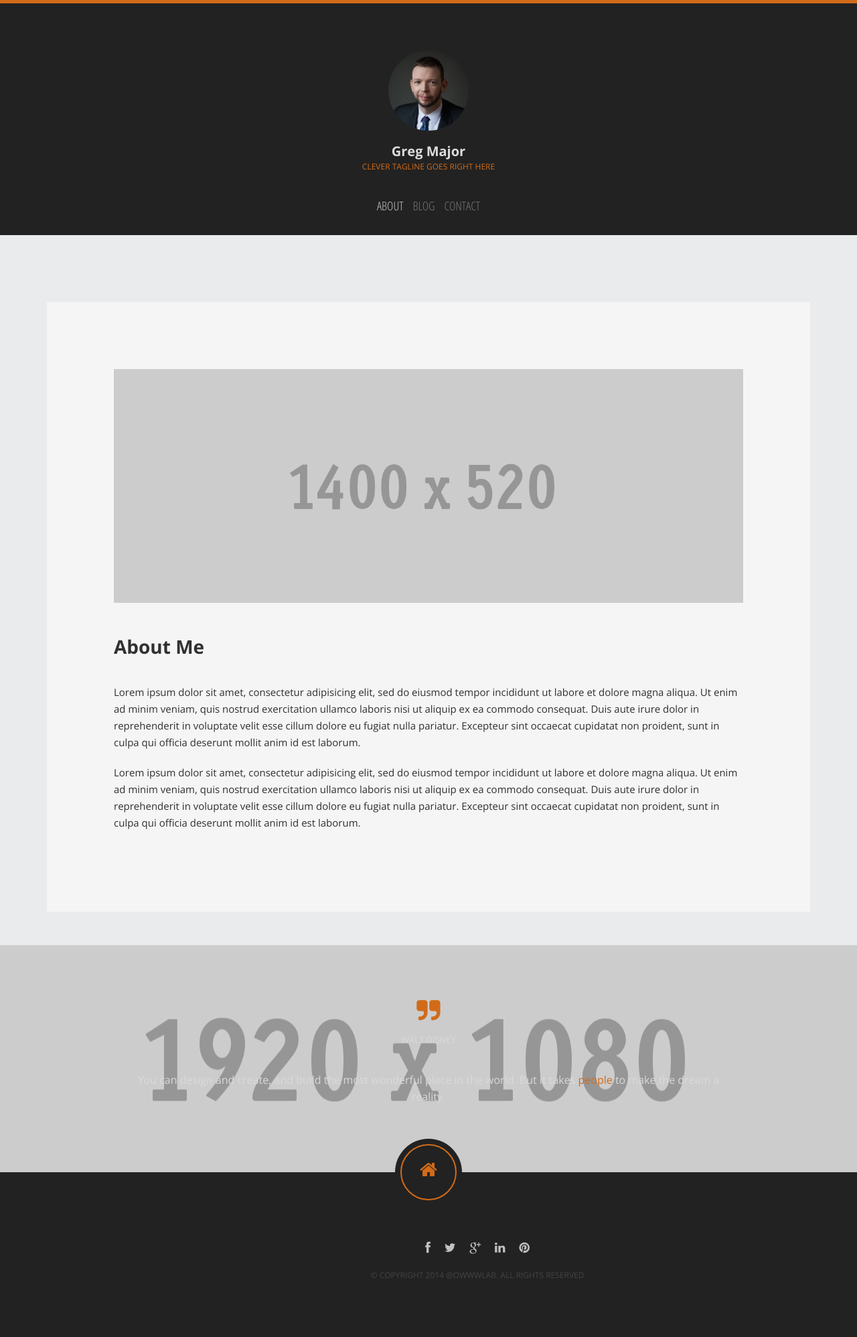
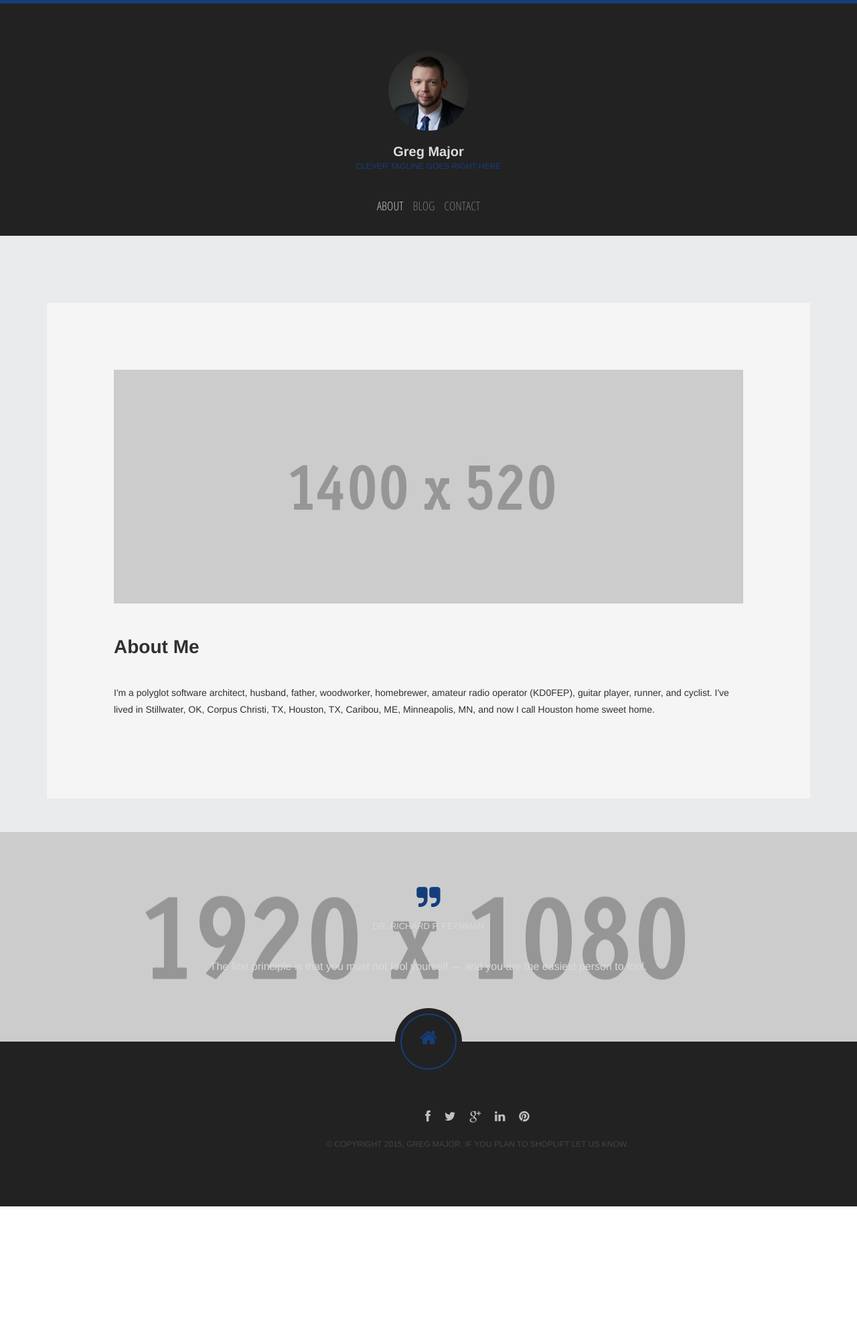
Before and after one commit to gregmajor/gregmajor.github.io, a Jekyll site: the page built from pages/about.html, in a window 1280 px wide. Shown: the whole page at 67% size. Built offline with Jekyll 4.4.1, drawn with Linux system fonts in a browser that asks for light colours; Markdown is read by kramdown in place of the engine named in the settings; after the commit the page ends 1801 px from its top, so only the background shows below that.

Commit message:
Style updates

```diff
--- a/Gemfile
+++ b/Gemfile
@@ -1,2 +1,3 @@
 source 'https://rubygems.org'
 gem 'github-pages'
+gem 'wdm', '>= 0.1.0' if Gem.win_platform?
--- a/_config.yml
+++ b/_config.yml
@@ -8,4 +8,4 @@ paginate_path: "page:num"
 
 markdown: rdiscount
 permalink: pretty
-pygments: false
+highlighter: pygments
--- a/_includes/footer.html
+++ b/_includes/footer.html
@@ -6,9 +6,9 @@
                         <div class="quote-icon">
                             <i class="fa fa-quote-right"></i>
                         </div>
-                        <span class="quote-name">Walt Disney</span>
+                        <span class="quote-name">Dr. Richard P. Feynman</span>
                         <div class="quote-text">
-                            You can design and create, and build the most wonderful place in the world. But it takes <span class="colored-text">people</span> to make the dream a reality.
+                            The first principle is that you must not fool yourself — and you are the easiest person to fool.
                         </div>
                     </div>
                 </div>
@@ -22,7 +22,7 @@
                         <li><a href="#"><i class="fa fa-linkedin"></i></a></li>
                         <li><a href="#"><i class="fa fa-pinterest"></i></a></li>
                     </ul>
-                    <div id="copyright">© COPYRIGHT 2014 @owwwlab.  ALL RIGHTS RESERVED</div>
+                    <div id="copyright">© Copyright 2015, Greg Major. If you plan to shoplift let us know.</div>
                     <a id="home-circle" href="{{site.url}}"><i class="fa fa-home"></i></a>
                 </div>
             </div>
--- a/_includes/header.html
+++ b/_includes/header.html
@@ -32,7 +32,7 @@
                     <ul id="contact-list">
                         <li><a href="mailto:greg@gregmajor.com">greg@gregmajor.com</a></li>
                         <li class="separator">/</li>
-                        <li><a href="#">#Johndow</a></li>
+                        <li><a href="#">#gregmajor</a></li>
                     </ul>
                 </div>
                 <a href="#" id="contact-close"><i class="fa fa-times"></i></a>
--- a/css/style.css
+++ b/css/style.css
@@ -3,25 +3,29 @@
 http://themeforest.net/user/owwwlab/portfolio
 **************************************************/
 
+/* Blue 143E7B */
+/* Orange d16b19 */
+
 body{
-	font-family:'Open Sans', 'sans-serif';
-	font-size:15px;
+	font-family: Open Sans', 'sans-serif';
+	font-size: 15px;
 	line-height: 25px;
-	font-weight:400;
-	color:#303030;
+	font-weight: 400;
+	color: #303030;
 }
+
 a{
-	color:#d16b19;
+	color: #143E7B;
 	text-decoration: none;
 }
 
 a:hover,a:focus{
-	color:#303030;
+	color: #303030;
 	text-decoration: none;
 }
 
 .post-item .post-body a:hover,.page-contents a:hover{
-	color:#838383;
+	color: #838383;
 }
 
 p{
@@ -31,23 +35,24 @@ p{
 h1{
 	font-size: 29px;
 }
+
 h2{
 	font-size: 24px;
 }
 h3{
 	font-size: 19px;
 }
+
 h4{
 	font-size: 15px;
 }
 
+/*---Header----*/
 
-/*Header
- **************************************************/
 header{
-	border-top:5px solid #d16b19;
+	border-top: 5px solid #143E7B;
 	background: #222222;
-	padding:70px 0 20px 0;
+	padding: 70px 0 20px 0;
 	text-align: center;
 	position: relative;
 	overflow: hidden;
@@ -55,40 +60,44 @@ header{
 
 #logo{
 	width: 120px;
-	height:120px;
-	margin:0 auto 20px auto;
+	height: 120px;
+	margin: 0 auto 20px auto;
 }
+
 #logo img{
 	border-radius: 50%;
 	width: 100%;
 }
+
 #site-heading .title{
 	font-weight: 700;
-	color:#dedcdb;
+	color: #dedcdb;
 	margin: 0 0 5px 0;
 	font-size: 20px;
 }
+
 #site-heading .subtitle{
 	font-weight: 300;
-	color: #d16b19;
+	color: #143E7B;
 	text-transform: uppercase;
-	margin:0 0 35px 0;
+	margin: 0 0 35px 0;
 	font-size: 12px;
 }
 
 /*---Navigation----*/
 
 #nav{
-	margin-top:40px;
+	margin-top: 40px;
 	padding: 0;
 	list-style: none;
 }
+
 #nav li{
 	display: inline-block;
 }
 
 #nav li a{
-	color:#767777;
+	color: #767777;
 	font-size: 18px;
 	text-transform: uppercase;
 	font-family: 'Open Sans Condensed';
@@ -106,41 +115,40 @@ header{
 }
 
 #nav li a:hover,#nav li a:focus,#nav li.active a{
-	color:#c5c5c5;
+	color: #c5c5c5;
 }
 
+/*---Social icons---*/
 
-/*---Social icons---*/
 .social-icons{
 	margin: 0;
 	padding: 0;
 	list-style: none;
 	margin-bottom: 5px;
 }
+
 .social-icons li{
 	display: inline-block;
 	padding-right: 10px;
+}
 
-}
 .social-icons li:last-child{
 	padding: 0;
 }
 .social-icons li a{
 	color: #c1c1c1;
 	font-size: 20px;
-
 }
 
 .social-icons li a:hover,.social-icons li a:focus{
-	color:#c1c1c1;
+	color: #c1c1c1;
 }
 
 #copyright{
 	font-size: 10px;
-	color:#444;
+	color: #444;
 	text-transform: uppercase;
 }
-
 
 /*---Contact---*/
 #contact-wrapper{
@@ -153,10 +161,9 @@ header{
 	z-index: 10;
 }
 
-
 #contact-content{
 	text-align: center;
-	color:#d16b19;
+	color: #143E7B;
 	padding: 122px 40px;
 }
 
@@ -165,16 +172,17 @@ header{
 	margin-bottom: 30px;
 }
 
-
 #contact-list {
 	padding: 0;
 	margin: 0;
 	list-style: none;
 }
+
 #contact-list li{
 	display: inline-block;
 	margin-right: 20px;
 }
+
 #contact-wrapper .separator{
 	font-size: 28px;
 }
@@ -183,6 +191,7 @@ header{
 	font-family: 'Open Sans Condensed';
 	font-size: 30px;
 }
+
 #contact-close{
 	display: block;
 	position: absolute;
@@ -201,29 +210,34 @@ header{
 	     -o-transition: all .25s ease;
 	        transition: all .25s ease;
 }
+
 #contact-wrapper a:hover{
-	color:#ccc;
+	color: #ccc;
 }
-/*Main content
- **************************************************/
+
+/*---Main Content----*/
 
 #main-contents{
 	background-color: #eaebec;
 	padding-top:100px;
 }
+
 .page-contents{
 	padding: 100px;
 	background: #f5f5f5;
 	margin-bottom: 50px;
 }
+
 .page-contents .first-elem{
 	margin-top: 0;
 }
+
 .page-title{
 	margin: 50px 0 40px 0;
 	font-weight: 700;
 	font-size: 28px;
 }
+
 .page-subtitle{
 	font-size: 14px;
 	margin-top: 0;
@@ -235,25 +249,26 @@ header{
 	max-width: 100%;
 }
 
-/*blog
- **************************************************/
+/*---Blog----*/
+
 .post-item{
 	padding: 100px;
-	/*padding: 100px;*/
 	background: #f5f5f5;
 	margin-bottom: 50px;
-	border-bottom: 2px solid #d16b19;
+	border-bottom: 2px solid #143E7B;
 }
 
 .post-item .post-header img{
 	width: 100%;
 }
+
 .post-item .post-header .video-wrapper {
 	position: relative;
 	padding-bottom: 56.25%; /* 16:9 */
 	padding-top: 25px;
 	height: 0;
 }
+
 .post-item .post-header .video-wrapper iframe {
 	position: absolute;
 	top: 0;
@@ -261,32 +276,39 @@ header{
 	width: 100%;
 	height: 100%;
 }
+
 .post-item .post-header .audio-wrapper iframe {
 	width: 100%;
 }
+
 .post-item.quote-post{
 	padding: 0;
 }
+
 .post-item  .quote-wrapper {
 	position: relative;
 	overflow: hidden;
 }
+
 .post-item  .quote-wrapper img{
 	width: 100%;
 	position: absolute;
 	top: 0;
 	left: 0;
 }
+
 .post-item  .quote-wrapper .overlay {
 	position: relative;
 	width: 100%;
 	height: 100%;
 	background: rgba(209,107,25,0.95);
-	color:#434343;
+	color: #434343;
 }
+
 .post-item  .quote-wrapper .overlay{
 	padding: 50px 80px 50px 100px;
 }
+
 .post-item .quote-wrapper  .overlay i{
 	float: right;
 	font-size: 40px;
@@ -295,6 +317,7 @@ header{
 	opacity: 0.7;
 
 }
+
 .post-item  .quote-wrapper  .overlay .name{
 	text-transform: uppercase;
 	font-size: 16px;
@@ -302,6 +325,7 @@ header{
 	margin-bottom: 5px;
 	display: block;
 }
+
 .post-item  .quote-wrapper  .overlay .text{
 	color: #fff;
 	font-size: 18px;
@@ -312,29 +336,33 @@ header{
 	padding: 40px 0;
 	/*padding: 40px;*/
 }
+
 .post-item .post-body .meta .date{
-	color:#d16b19;
+	color: #143E7B;
 	font-weight: 300;
 	text-transform: uppercase;
 }
+
 .post-item .post-body .title{
-	color:#404040;
+	color: #404040;
 	font-weight: 700;
 	font-size: 23px;
 	margin-top: 10px;
 	margin-bottom: 20px;
 }
+
 .post-item .post-body .content{
 	color: #303030;
 	padding: 10px 0;
 }
+
 .post-item .post-body .content p:last-child{
 	margin-bottom: 0;
 }
 
 .post-item .post-more{
 	background: #fdfdfd;
-	color:#494949;
+	color: #494949;
 	padding: 7px 20px;
 	box-shadow: 0px 0px 1px 0px #494949;
 	font-size: 13px;
@@ -348,15 +376,13 @@ header{
 	        transition: all .25s ease;
 }
 
-
 .post-item .post-more:hover{
 	background: #ddd;
 }
+
 .post-item.no-header .post-body{
 	padding-top: 0;
 }
-
-
 
 #blog-pagination{
 	width: 100%;
@@ -364,27 +390,33 @@ header{
 	background: #dedede;
 	text-align: center;
 }
+
 #blog-pagination ul{
 	margin: 0;
 	padding: 0;
 	list-style: none;
 }
+
 #blog-pagination ul li{
 	display: inline-block;
 }
+
 #blog-pagination ul li a{
-	color:#303030;
+	color: #303030;
 	font-size: 15px;
 	padding: 10px;
 }
+
 #blog-pagination ul li a:hover{
-	color:#d16b19;
+	color: #143E7B;
 }
+
 #blog-pagination ul li a i{
 	font-size: 18px;
 	position: relative;
 	top: 1px;
 }
+
 #blog-pagination ul .separator{
 	width: 1px;
 	height: 20px;
@@ -394,9 +426,11 @@ header{
 	border-right: 2px dotted #828282;
 	border-left: 2px dotted #828282;
 }
+
 #blog-pagination ul .prev i{
 	padding-right: 10px;
 }
+
 #blog-pagination ul .next i{
 	padding-left: 10px;
 }
@@ -407,7 +441,6 @@ header{
 	padding: 0;
 	list-style: none;
 }
-
 
 .post-socials li{
 	display: inline-block;
@@ -438,13 +471,16 @@ header{
 .post-socials li a:hover{
 	background: #ddd;
 }
+
 .post-tags{
 	float:left;
 	padding-top: 8px;
 }
+
 .post-tags i{
 	margin-right: 5px;
 }
+
 .post-tags .seperator:last-child{
 	display: none;
 }
@@ -454,25 +490,30 @@ header{
 	padding: 0;
 	list-style: none;
 }
+
 #ptitle-list li{
 
 }
+
 #ptitle-list li a{
-	color:#222;
+	color: #222;
 }
+
 #ptitle-list li .title{
 	font-size: 20px;
 	color: #636363;
 }
+
 #ptitle-list li .date{
-	color: #d16b19;
+	color: #143E7B;
 	font-size: 14px;
 }
+
 #ptitle-list li>*{
 	display: inline-block;
 }
-/*Footer
- **************************************************/
+
+/*---Footer----*/
 
 #footer-quote{
  	padding:80px 0;
@@ -482,6 +523,7 @@ header{
  	text-align: center;
  	position: relative;
 }
+
 #footer-quote:after{
  	content: '';
  	position: absolute;
@@ -492,57 +534,64 @@ header{
  	background: #000;
  	opacity:0;
 }
+
 #footer-quote>.container{
 	position:relative;
 	z-index: 2;
 }
+
 #footer-quote .contents{
 	width: 80%;
     margin: 0 auto;
 }
+
 #footer-quote .quote-icon{
-color:#d16b19;
+    color: #143E7B;
     font-size: 38px;
     margin-bottom: 10px;
 }
+
 #footer-quote .quote-name{
 	color: #dadada;
 	font-size: 13px;
 	text-transform: uppercase;
 	font-weight: 300;
+}
 
-}
 #footer-quote .quote-text{
 	font-size: 16px;
 	color: #dadada;
 	margin-top: 35px;
 	margin-bottom: 20px;
-
 }
 
-/*---Bottom section---*/
+/*---Bottom Section----*/
+
 #bottom{
 	padding:100px 10% 80px 10%;
 	text-align: center;
 	background: #222222;
 	position: relative;
 }
+
 #social-icons{
 	margin:0;
 	padding: 0;
 	list-style: none;
 	margin-bottom: 15px;
 }
+
 #social-icons li{
 	display: inline-block;
 	margin-right: 7px;
+}
 
-}
 #social-icons li:last-child{
 	margin-right: 0;
 }
+
 #social-icons li a{
-	color:#c1c1c1;
+	color: #c1c1c1;
 	font-size: 18px;
 	padding: 5px;
 
@@ -554,7 +603,7 @@ margin-bottom: 10px;
 }
 
 #social-icons li a:hover{
-	color:#d16b19;
+	color: #143E7B;
 }
 
 #copyright{
@@ -574,7 +623,7 @@ margin-bottom: 10px;
 	height:100px;
 	border-radius: 50%;
 	background: #222;
-	color:#d16b19;
+	color: #143E7B;
 	font-size: 28px;
 	text-align: center;
 	line-height: 90px;
@@ -586,6 +635,7 @@ margin-bottom: 10px;
 	     -o-transition: all .5s ease;
 	        transition: all .5s ease;
 }
+
 #home-circle:after{
 	content: '';
 	width: 84px;
@@ -593,7 +643,7 @@ margin-bottom: 10px;
 	position: absolute;
 	top: 8px;
 	left: 8px;
-	border: 2px solid #d16b19;
+	border: 2px solid #143E7B;
 	border-radius: 50%;
 	z-index:0;
 
@@ -602,11 +652,10 @@ margin-bottom: 10px;
 	    -ms-transition: all .25s ease;
 	     -o-transition: all .25s ease;
 	        transition: all .25s ease;
-
 }
 
 #home-circle:hover:after{
-	background: #d16b19;
+	background: #143E7B;
 }
 
 #home-circle:hover{
@@ -616,15 +665,16 @@ margin-bottom: 10px;
 	position: relative;
 	z-index: 1;
 }
-/* Shortcodes
- **************************************************/
+
+/*---Short Codes----*/
+
 blockquote{
-	color:#4d4d4d;
+	color: #4d4d4d;
 	font-size: 14px;
 	padding: 15px 20px;
 	margin: 20px;
 	font-weight: 300;
-	border-left: 4px solid #d16b19;
+	border-left: 4px solid #143E7B;
 	background-color: #f1f1f1;
 }
 
@@ -634,52 +684,24 @@ blockquote{
 }
 
 .colored-text{
-	color:#d16b19;
+	color: #143E7B;
 }
 
 .highlight{
-	background: #d16b19;
+	background: #143E7B;
 	color: #f3f3f3;
 }
 
 @media screen and (max-width: 768px) {
-
     .post-item,.page-contents{
         padding: 50px;
         padding-bottom: 75px;
     }
-
 }
 
 @media screen and (max-width: 480px) {
-
     .post-item,.page-contents{
         padding: 30px;
         padding-bottom: 75px;
     }
-
 }
-
-
-
-
-
-
-
-
-
-
-
-
-
-
-
-
-
-
-
-
-
-
-
-}
--- a/index.html
+++ b/index.html
@@ -1,6 +1,6 @@
 ---
 layout: default
-title: azee - Minimal Blog theme for Jekyll
+title: Greg Major's Blog
 ---
 
 <div class="blog-posts">
--- a/js/custom.js
+++ b/js/custom.js
@@ -1,14 +1,16 @@
-
 /*Begin custom.js file
 azee - Minimal Blog theme for Jekyll  main JS file
  *  owwwlab.com @2014
  *  owwwlab@gmail.com
 ----------------------------------------------*/
+
 (function($) {
     "use strict";
 
     var $emptyHeaders=$('.blog-no-header').parents('.post-header');
+
     $emptyHeaders.parents('.post-item').addClass('no-header');
+
     $emptyHeaders.remove();
 
     var $contactwrapper=$('#contact-wrapper');
@@ -17,6 +19,7 @@ azee - Minimal Blog theme for Jekyll  main JS file
     	e.preventDefault();
     	$contactwrapper.animate({top:0},300);
     })
+
     $('#contact-close').on('click',function(e){
     	e.preventDefault();
     	$contactwrapper.animate({top:'100%'},300);
--- a/pages/about.html
+++ b/pages/about.html
@@ -7,9 +7,7 @@ title: About Me
     <div class="page-contents">
         <img src="{{site.url}}/img/person2.jpg" alt="" class="vmargin40">
         <h1 class="page-title"> {{page.title}}</h1>
-        <p>Lorem ipsum dolor sit amet, consectetur adipisicing elit, sed do eiusmod tempor incididunt ut labore et dolore magna aliqua. Ut enim ad minim veniam, quis nostrud exercitation ullamco laboris nisi ut aliquip ex ea commodo consequat. Duis aute irure dolor in reprehenderit in voluptate velit esse cillum dolore eu fugiat nulla pariatur. Excepteur sint occaecat cupidatat non proident, sunt in culpa qui officia deserunt mollit anim id est laborum.
-        </p>
-        <p>Lorem ipsum dolor sit amet, consectetur adipisicing elit, sed do eiusmod tempor incididunt ut labore et dolore magna aliqua. Ut enim ad minim veniam, quis nostrud exercitation ullamco laboris nisi ut aliquip ex ea commodo consequat. Duis aute irure dolor in reprehenderit in voluptate velit esse cillum dolore eu fugiat nulla pariatur. Excepteur sint occaecat cupidatat non proident, sunt in culpa qui officia deserunt mollit anim id est laborum.
+        <p>I'm a polyglot software architect, husband, father, woodworker, homebrewer, amateur radio operator (KD0FEP), guitar player, runner, and cyclist. I've lived in Stillwater, OK, Corpus Christi, TX, Houston, TX, Caribou, ME, Minneapolis, MN, and now I call Houston home sweet home.
         </p>
     </div>
 </div>
```
Also changed, not shown: Gemfile.lock. Lines whose indentation alone changed are shown as unchanged.
